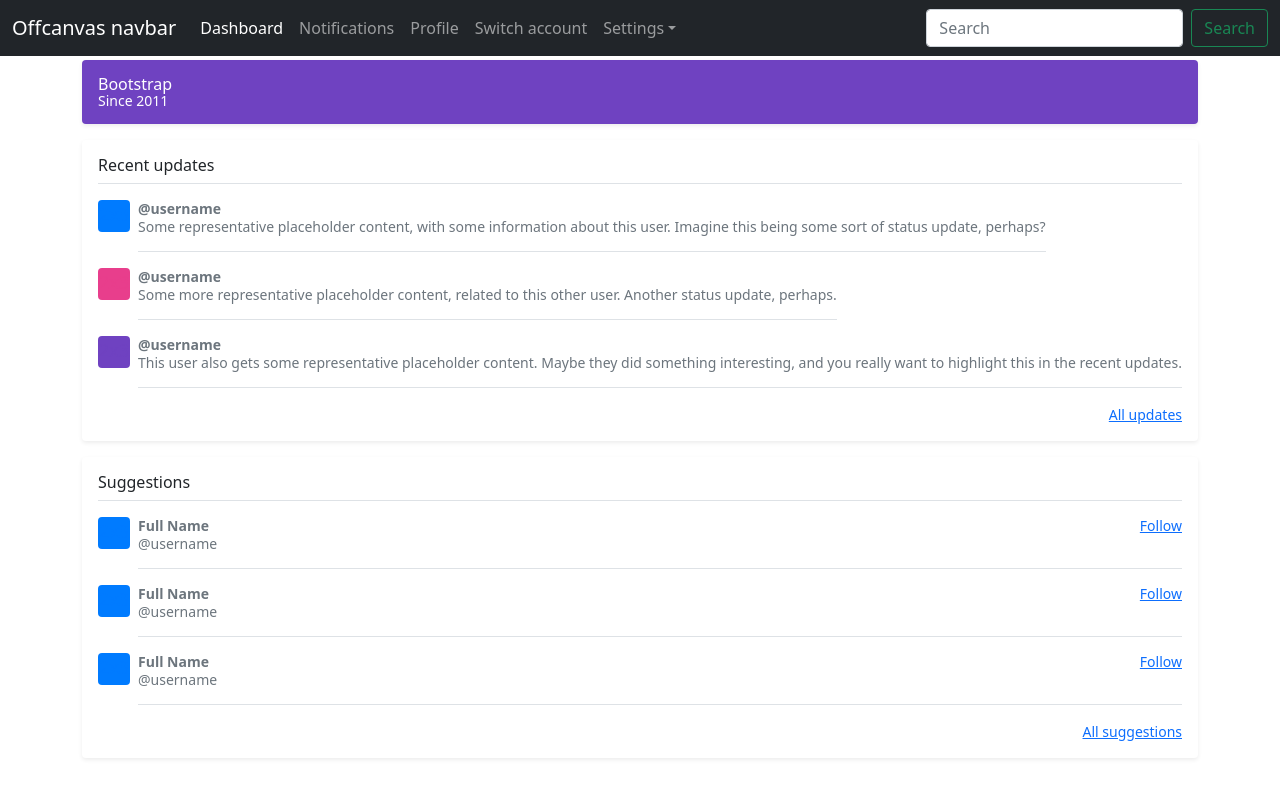
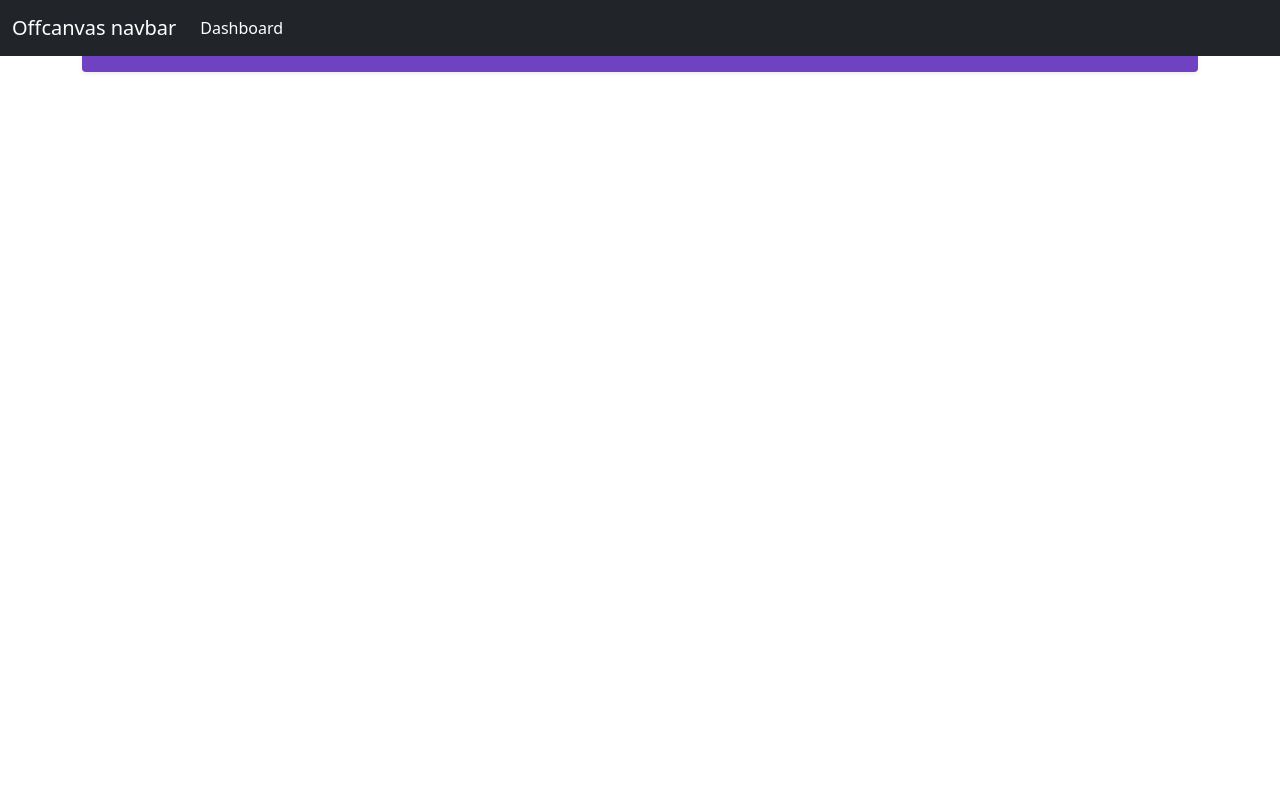
Before and after one commit to steve-anchling/quarkus-ng-k8s, an Angular app in the folder client/: page / in a window 1280 px wide. Built offline with nearby package versions, Linux system fonts and the light colour scheme.

Commit message:
Clean up html

```diff
--- a/client/apps/stock-client/src/app/app.component.html
+++ b/client/apps/stock-client/src/app/app.component.html
@@ -5,130 +5,18 @@
       <span class="navbar-toggler-icon"></span>
     </button>
 
-    <div #offcanvascollapse class="navbar-collapse offcanvas-collapse" id="navbarsExampleDefault">
+    <div #offcanvas class="navbar-collapse offcanvas-collapse" id="navbarsExampleDefault">
       <ul class="navbar-nav me-auto mb-2 mb-lg-0">
         <li class="nav-item">
           <a class="nav-link active" aria-current="page" href="#">Dashboard</a>
         </li>
-        <li class="nav-item">
-          <a class="nav-link" href="#">Notifications</a>
-        </li>
-        <li class="nav-item">
-          <a class="nav-link" href="#">Profile</a>
-        </li>
-        <li class="nav-item">
-          <a class="nav-link" href="#">Switch account</a>
-        </li>
-        <li class="nav-item dropdown">
-          <a class="nav-link dropdown-toggle" href="#" id="dropdown01" data-bs-toggle="dropdown" aria-expanded="false">Settings</a>
-          <ul class="dropdown-menu" aria-labelledby="dropdown01">
-            <li><a class="dropdown-item" href="#">Action</a></li>
-            <li><a class="dropdown-item" href="#">Another action</a></li>
-            <li><a class="dropdown-item" href="#">Something else here</a></li>
-          </ul>
-        </li>
       </ul>
-      <form class="d-flex">
-        <input class="form-control me-2" type="search" placeholder="Search" aria-label="Search">
-        <button class="btn btn-outline-success" type="submit">Search</button>
-      </form>
     </div>
   </div>
 </nav>
 
-<div class="nav-scroller bg-body shadow-sm">
-  <nav class="nav nav-underline" aria-label="Secondary navigation">
-    <a class="nav-link active" aria-current="page" href="#">Dashboard</a>
-    <a class="nav-link" href="#">
-      Friends
-      <span class="badge bg-light text-dark rounded-pill align-text-bottom">27</span>
-    </a>
-    <a class="nav-link" href="#">Explore</a>
-    <a class="nav-link" href="#">Suggestions</a>
-    <a class="nav-link" href="#">Link</a>
-    <a class="nav-link" href="#">Link</a>
-    <a class="nav-link" href="#">Link</a>
-    <a class="nav-link" href="#">Link</a>
-    <a class="nav-link" href="#">Link</a>
-  </nav>
-</div>
-
 <main class="container">
   <div class="d-flex align-items-center p-3 my-3 text-white bg-purple rounded shadow-sm">
-    <div class="lh-1">
-      <h1 class="h6 mb-0 text-white lh-1">Bootstrap</h1>
-      <small>Since 2011</small>
-    </div>
-  </div>
-
-  <div class="my-3 p-3 bg-body rounded shadow-sm">
-    <h6 class="border-bottom pb-2 mb-0">Recent updates</h6>
-    <div class="d-flex text-muted pt-3">
-      <svg class="bd-placeholder-img flex-shrink-0 me-2 rounded" width="32" height="32" xmlns="http://www.w3.org/2000/svg" role="img" aria-label="Placeholder: 32x32" preserveAspectRatio="xMidYMid slice" focusable="false"><title>Placeholder</title><rect width="100%" height="100%" fill="#007bff"/><text x="50%" y="50%" fill="#007bff" dy=".3em">32x32</text></svg>
-
-      <p class="pb-3 mb-0 small lh-sm border-bottom">
-        <strong class="d-block text-gray-dark">@username</strong>
-        Some representative placeholder content, with some information about this user. Imagine this being some sort of status update, perhaps?
-      </p>
-    </div>
-    <div class="d-flex text-muted pt-3">
-      <svg class="bd-placeholder-img flex-shrink-0 me-2 rounded" width="32" height="32" xmlns="http://www.w3.org/2000/svg" role="img" aria-label="Placeholder: 32x32" preserveAspectRatio="xMidYMid slice" focusable="false"><title>Placeholder</title><rect width="100%" height="100%" fill="#e83e8c"/><text x="50%" y="50%" fill="#e83e8c" dy=".3em">32x32</text></svg>
-
-      <p class="pb-3 mb-0 small lh-sm border-bottom">
-        <strong class="d-block text-gray-dark">@username</strong>
-        Some more representative placeholder content, related to this other user. Another status update, perhaps.
-      </p>
-    </div>
-    <div class="d-flex text-muted pt-3">
-      <svg class="bd-placeholder-img flex-shrink-0 me-2 rounded" width="32" height="32" xmlns="http://www.w3.org/2000/svg" role="img" aria-label="Placeholder: 32x32" preserveAspectRatio="xMidYMid slice" focusable="false"><title>Placeholder</title><rect width="100%" height="100%" fill="#6f42c1"/><text x="50%" y="50%" fill="#6f42c1" dy=".3em">32x32</text></svg>
-
-      <p class="pb-3 mb-0 small lh-sm border-bottom">
-        <strong class="d-block text-gray-dark">@username</strong>
-        This user also gets some representative placeholder content. Maybe they did something interesting, and you really want to highlight this in the recent updates.
-      </p>
-    </div>
-    <small class="d-block text-end mt-3">
-      <a href="#">All updates</a>
-    </small>
-  </div>
-
-  <div class="my-3 p-3 bg-body rounded shadow-sm">
-    <h6 class="border-bottom pb-2 mb-0">Suggestions</h6>
-    <div class="d-flex text-muted pt-3">
-      <svg class="bd-placeholder-img flex-shrink-0 me-2 rounded" width="32" height="32" xmlns="http://www.w3.org/2000/svg" role="img" aria-label="Placeholder: 32x32" preserveAspectRatio="xMidYMid slice" focusable="false"><title>Placeholder</title><rect width="100%" height="100%" fill="#007bff"/><text x="50%" y="50%" fill="#007bff" dy=".3em">32x32</text></svg>
-
-      <div class="pb-3 mb-0 small lh-sm border-bottom w-100">
-        <div class="d-flex justify-content-between">
-          <strong class="text-gray-dark">Full Name</strong>
-          <a href="#">Follow</a>
-        </div>
-        <span class="d-block">@username</span>
-      </div>
-    </div>
-    <div class="d-flex text-muted pt-3">
-      <svg class="bd-placeholder-img flex-shrink-0 me-2 rounded" width="32" height="32" xmlns="http://www.w3.org/2000/svg" role="img" aria-label="Placeholder: 32x32" preserveAspectRatio="xMidYMid slice" focusable="false"><title>Placeholder</title><rect width="100%" height="100%" fill="#007bff"/><text x="50%" y="50%" fill="#007bff" dy=".3em">32x32</text></svg>
-
-      <div class="pb-3 mb-0 small lh-sm border-bottom w-100">
-        <div class="d-flex justify-content-between">
-          <strong class="text-gray-dark">Full Name</strong>
-          <a href="#">Follow</a>
-        </div>
-        <span class="d-block">@username</span>
-      </div>
-    </div>
-    <div class="d-flex text-muted pt-3">
-      <svg class="bd-placeholder-img flex-shrink-0 me-2 rounded" width="32" height="32" xmlns="http://www.w3.org/2000/svg" role="img" aria-label="Placeholder: 32x32" preserveAspectRatio="xMidYMid slice" focusable="false"><title>Placeholder</title><rect width="100%" height="100%" fill="#007bff"/><text x="50%" y="50%" fill="#007bff" dy=".3em">32x32</text></svg>
-
-      <div class="pb-3 mb-0 small lh-sm border-bottom w-100">
-        <div class="d-flex justify-content-between">
-          <strong class="text-gray-dark">Full Name</strong>
-          <a href="#">Follow</a>
-        </div>
-        <span class="d-block">@username</span>
-      </div>
-    </div>
-    <small class="d-block text-end mt-3">
-      <a href="#">All suggestions</a>
-    </small>
+    Hello
   </div>
 </main>
--- a/client/apps/stock-client/src/app/app.component.ts
+++ b/client/apps/stock-client/src/app/app.component.ts
@@ -6,9 +6,9 @@ import {Component, ViewChild} from '@angular/core';
   styleUrls: ['./app.component.scss'],
 })
 export class AppComponent {
-  @ViewChild('offcanvascollapse') offcanvascollapse: any;
+  @ViewChild('offcanvas') offcanvas: any;
 
   toggle() {
-    this.offcanvascollapse.nativeElement.classList.toggle('open');
+    this.offcanvas.nativeElement.classList.toggle('open');
   }
 }
```
